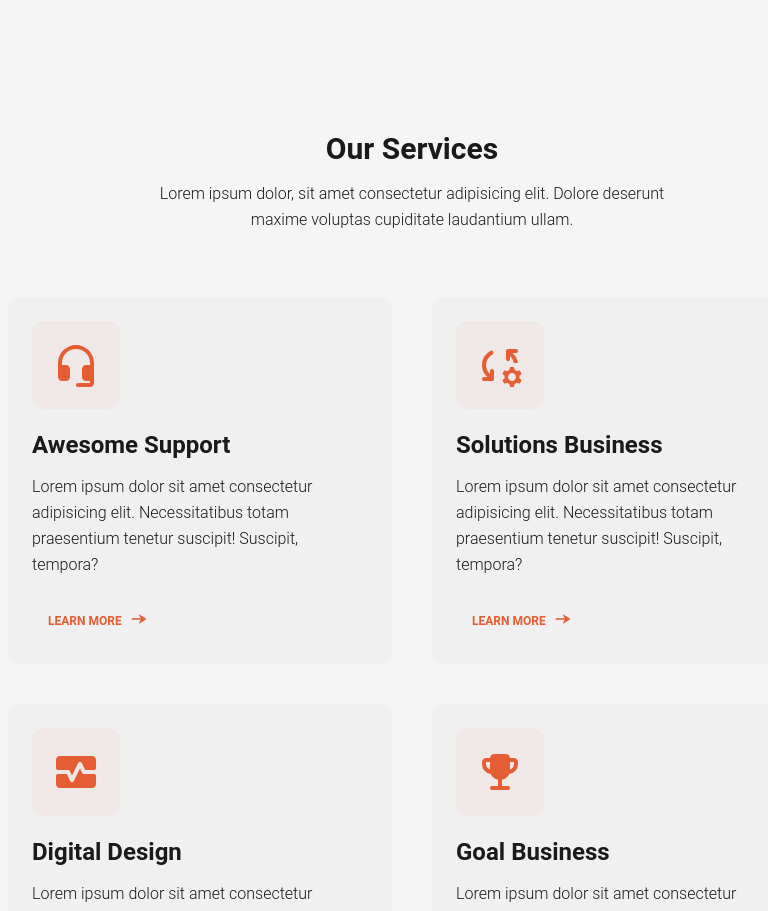
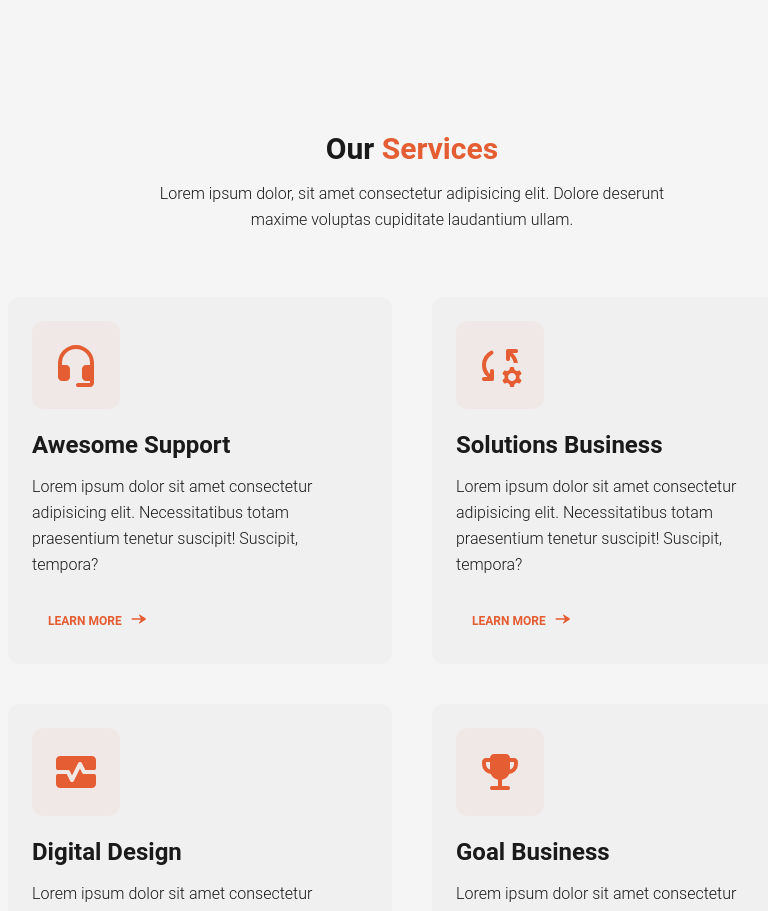
Before and after one commit to fiquell/deoxa, a Next.js app: page / in a window 1280 px wide. Shown: the part 800-1711 px from the top of the page, without its empty margins (228-996 px from the left). Built offline with nearby package versions, Linux system fonts and the light colour scheme.

Commit message:
adding primary color

```diff
--- a/src/components/Services.tsx
+++ b/src/components/Services.tsx
@@ -57,7 +57,7 @@ const Services = () => {
   return (
     <section className="mt-32 flex flex-col items-center">
       <Typography variant="h3" className="mb-3">
-        Our Services
+        Our <span className="text-primary">Services</span>
       </Typography>
       <Typography variant="paragraph" className="mb-16 text-center lg:w-1/2">
         Lorem ipsum dolor, sit amet consectetur adipisicing elit. Dolore
```
